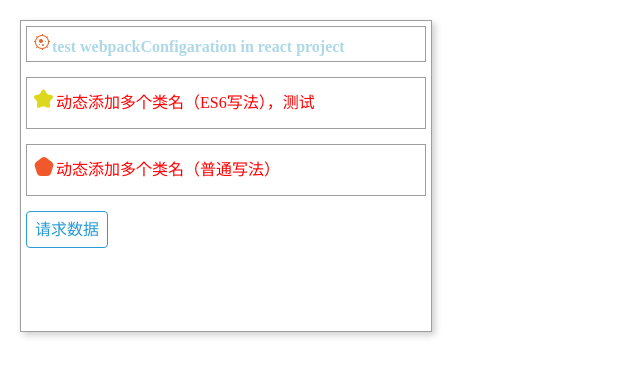
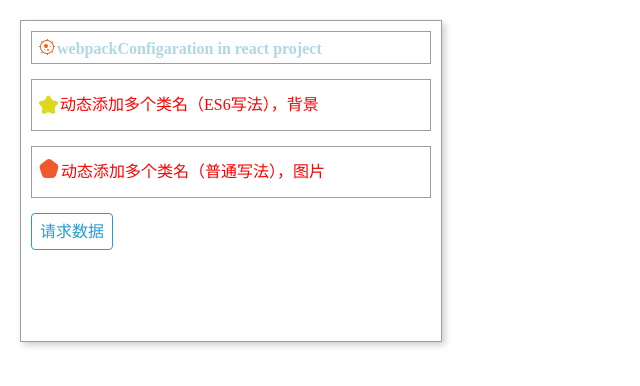
Before and after one commit to Sev1/demo, a website built with webpack: page index.html in a window 1280 px wide. Shown: the whole page, without its empty margins (0-640 px from the left). Built offline with nearby package versions, Linux system fonts and the light colour scheme.

Commit message:
add background-image.

```diff
--- a/src/components/Test.jsx
+++ b/src/components/Test.jsx
@@ -1,5 +1,4 @@
 import React from 'react';
-// import './test.css';
 import './Test.less';
 import {post,urls} from '../config';
 import icon from '../../static/img/7.png';
@@ -23,15 +22,15 @@ class Test extends React.Component{
     return <div className={'box'}>
       <p className={'text border'}>
         <img src={subIcon}/>
-        test webpackConfigaration in react project
+        webpackConfigaration in react project
       </p>
-      <p className={`tip ${flag?"border":null}`}>
-        <img src={icon}/>
-        动态添加多个类名（ES6写法），测试
+      <p className={`tip bg ${flag?"border":null}`}>
+        {/*<img src={icon}/>*/}
+        动态添加多个类名（ES6写法），背景
       </p>
       <p className={["tip",flag?"border":null].join(' ')}>
         <img src={_icon}/>
-        动态添加多个类名（普通写法）
+        动态添加多个类名（普通写法），图片
       </p>
       <span className={"btn"} onClick={this.handleClick}>请求数据</span>
     </div>
--- a/src/components/Test.less
+++ b/src/components/Test.less
@@ -3,7 +3,7 @@
 	width: 400px;
   height: 300px;
   background: #fff;
-  padding: 5px;
+  padding: 10px;
   border: 1px solid #9e9e9e;
   margin:20px 0 0 20px;
   box-shadow: 3px 3px 7px rgba(0,0,0,.2);
@@ -11,17 +11,25 @@
 		color: lightblue;
 		font-weight: bold;
 		padding: 5px;
+    img{
+      vertical-align: text-bottom;
+    }
 	}
 	.tip{
 		padding: 5px;
     height: 40px;
     line-height: 40px;
     margin-top: 15px;
-    // color: red;
     img{
       vertical-align: text-bottom;
     }
 	}
+  .bg{
+    padding-left: 28px;
+    background: url('images/7.png') no-repeat;
+    // background-position: left center;
+    background-position: 5px 13px;
+  }
 	.border{
 		border: 1px solid #9e9e9e;
 	}
--- a/src/config/index.js
+++ b/src/config/index.js
@@ -1,8 +1,7 @@
 const $ = require('jquery');
-const baseURL = "http://192.168.2.236:5050";
-// const baseURL = "http://192.168.×.×××:80";
+const baseURL = "http://192.168.×.×××:80";
 const urls = {
-  getMessage:'/api/icss/disclaimerInformation/getDisclaimerInformations'
+  getMessage:'/api/×××'
 }
 
 const post = function(url,data){
```
Also changed, not shown: src/components/images/7.png (added).
